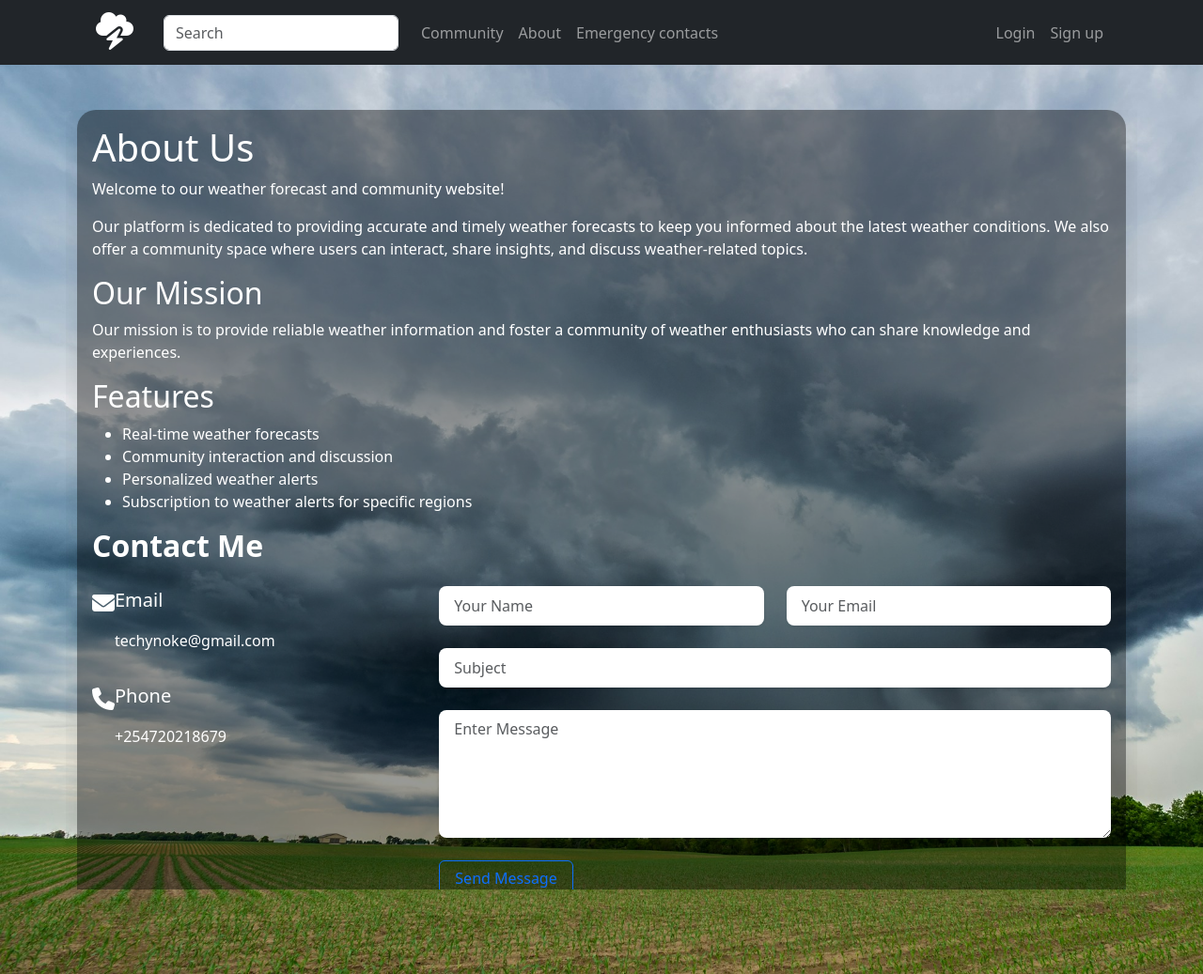
After one commit to nokekip/FLARE, a Django app: page /about/ in a window 1280 px wide. The commit adds this page. Shown: the whole page at 94% size. Run offline with Django 5.2, Linux system fonts and the light colour scheme; some libraries are stand-ins or nearby versions.

Commit message:
added about page

```diff
--- a/forecast/urls.py
+++ b/forecast/urls.py
@@ -4,5 +4,6 @@ from . import views
 
 urlpatterns = [
     path('', views.home, name='home'),
-    path('emergency/', views.emg_contacts, name='emergency')
+    path('emergency/', views.emg_contacts, name='emergency'),
+    path('about/', views.about, name='about'),
 ]
--- a/forecast/views.py
+++ b/forecast/views.py
@@ -122,3 +122,6 @@ def get_location_from_ip():
 
 def emg_contacts(request):
     return render(request, 'forecast/emergency_contacts.html')
+
+def about(request):
+    return render(request, 'forecast/about.html')
--- /dev/null
+++ b/templates/forecast/about.html
@@ -0,0 +1,80 @@
+{% extends 'base.html' %}
+{% block title %}FLARE - About{% endblock title %}
+{% block content %}
+<div class="container mt-5">
+    <div class="row">
+        <div class="col-md-12 card-scroll">
+            <div class="auth-card p-3">
+            <h1>About Us</h1>
+            <p>Welcome to our weather forecast and community website!</p>
+            <p>Our platform is dedicated to providing accurate and timely weather forecasts to keep you informed about the latest weather conditions. We also offer a community space where users can interact, share insights, and discuss weather-related topics.</p>
+            <h2>Our Mission</h2>
+            <p>Our mission is to provide reliable weather information and foster a community of weather enthusiasts who can share knowledge and experiences.</p>
+            <h2>Features</h2>
+            <ul>
+                <li>Real-time weather forecasts</li>
+                <li>Community interaction and discussion</li>
+                <li>Personalized weather alerts</li>
+                <li>Subscription to weather alerts for specific regions</li>
+            </ul>
+            <h2 class="display5 fw-bold mb-4">Contact Me</h2>
+            <div class="row">
+                <div class="col-md-4">
+                <div class="contact-item d-flex mb-3">
+                    <div class="icon fs-4 ">
+                    <i class="fas fa-envelope"></i>
+                    </div>
+                    <div class="text">
+                    <p class="fs-5">Email</p>
+                    <p class="text-white">techynoke@gmail.com</p>
+                    </div>
+                </div>
+                <div class="contact-item d-flex mb-3">
+                    <div class="icon fs-4">
+                    <i class="fas fa-phone"></i>
+                    </div>
+                    <div class="text">
+                    <p class="fs-5">Phone</p>
+                    <p class="text-white">+254720218679</p>
+                    </div>
+                </div>
+                </div>
+                <div class="col-md-8">
+                <div class="contact-form">
+                    <form name="submit-to-google-sheet">
+                    <div class="row">
+                        <div class="col-lg-6 mb-4">
+                        <input name="Name" type="text" placeholder="Your Name"
+                            class="form-control form-control-lg fs-6 border-0 shadow-sm">
+                        </div>
+                        <div class="col-lg-6 mb-4">
+                        <input name="Email" type="email" placeholder="Your Email"
+                            class="form-control form-control-lg fs-6 border-0 shadow-sm" required>
+                        </div>
+                    </div>
+                    <div class="row">
+                        <div class="col-lg-12 mb-4">
+                        <input name="Subject" type="text" placeholder="Subject" class="form-control form-control-lg fs-6 border-0 shadow-sm">
+                        </div>
+                    </div>
+                    <div class="row">
+                        <div class="col-lg-12 mb-4">
+                        <textarea name="Message" type="text" rows="5" placeholder="Enter Message"
+                            class="form-control form-control-lg fs-6 border-0 shadow-sm"></textarea>
+                        </div>
+                    </div>
+                    <div class="row">
+                        <div class="col-lg-12">
+                        <button type="submit" class="btn btn-outline-primary px-3">Send Message</button>
+                        </div>
+                    </div>
+                    </form>
+                    <span class="p-2" id="confMsg"></span>
+                </div>
+                </div>
+            </div>
+            </div>
+        </div>
+    </div>
+</div>
+{% endblock content %}
--- a/templates/nav.html
+++ b/templates/nav.html
@@ -20,7 +20,7 @@
             <a class="nav-link" href="{% url 'community-home' %}">Community</a>
           </li>
           <li class="nav-item">
-            <a class="nav-link" href="#">About</a>
+            <a class="nav-link" href="{% url 'about' %}">About</a>
           </li>
           <li class="nav-item">
             <a class="nav-link" href="{% url 'emergency' %}">Emergency contacts</a>
```
